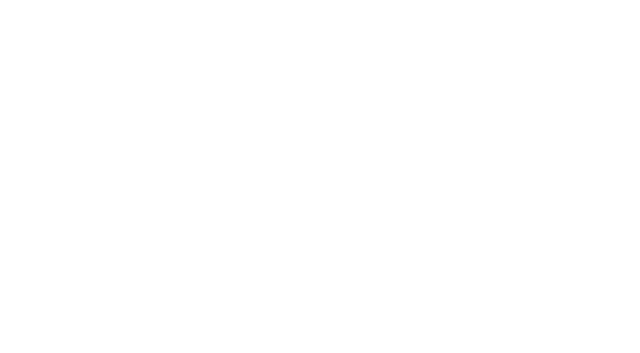
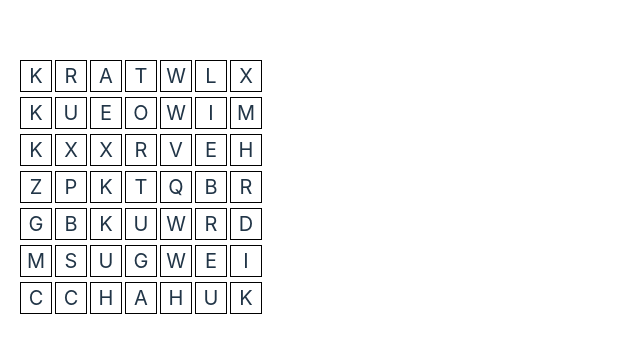
Before and after one commit to jcarroyos-teaching/libro-interactivo, a React (Vite) app in the folder liebre-tortuga/: page /fabula in a window 1280 px wide. Before the commit this address had no page. Shown: the part 213-566 px from the top of the page, without its empty margins (0-640 px from the left). Built offline with nearby package versions, Linux system fonts and the light colour scheme.

Commit message:
Add Fabula layout and integrate SopaDeLetras component; update routing and instructions

```diff
--- a/liebre-tortuga/package.json
+++ b/liebre-tortuga/package.json
@@ -7,7 +7,8 @@
     "dev": "vite",
     "build": "vite build",
     "lint": "eslint .",
-    "preview": "vite preview"
+    "preview": "vite preview",
+    "test": "jest"
   },
   "dependencies": {
     "react": "^18.3.1",
@@ -24,6 +25,7 @@
     "eslint-plugin-react-hooks": "^5.0.0",
     "eslint-plugin-react-refresh": "^0.4.14",
     "globals": "^15.11.0",
+    "jest": "^29.7.0",
     "vite": "^5.4.10"
   }
 }
--- a/liebre-tortuga/src/App.jsx
+++ b/liebre-tortuga/src/App.jsx
@@ -6,6 +6,7 @@ import Texto from './components/Texto';
 import Ilustracion from './components/Ilustracion';
 import Boton from './components/Boton';
 import Instrucciones from './pages/Instrucciones';
+import Fabula from './pages/Fabula';
 
 function App() {
   return (
@@ -23,6 +24,7 @@ function App() {
           }
         />
         <Route path="/instrucciones" element={<Instrucciones />} />
+        <Route path="/fabula" element={<Fabula />} />
 
       </Routes>
     </Router>
--- /dev/null
+++ b/liebre-tortuga/src/components/Sopadeletras.jsx
@@ -0,0 +1,92 @@
+import React from 'react';
+
+const getRandomPosition = (rows, cols, wordLength, isVertical) => {
+  const row = isVertical ? Math.floor(Math.random() * (rows - wordLength + 1)) : Math.floor(Math.random() * rows);
+  const col = isVertical ? Math.floor(Math.random() * cols) : Math.floor(Math.random() * (cols - wordLength + 1));
+  return { row, col };
+};
+
+const canPlaceWord = (grid, word, row, col, isVertical) => {
+  for (let i = 0; i < word.length; i++) {
+    const currentRow = isVertical ? row + i : row;
+    const currentCol = isVertical ? col : col + i;
+    if (grid[currentRow][currentCol] !== '' && grid[currentRow][currentCol] !== word[i]) {
+      return false;
+    }
+  }
+  return true;
+};
+
+const placeWord = (grid, word, row, col, isVertical) => {
+  for (let i = 0; i < word.length; i++) {
+    const currentRow = isVertical ? row + i : row;
+    const currentCol = isVertical ? col : col + i;
+    grid[currentRow][currentCol] = word[i];
+  }
+};
+
+const generateGrid = (rows, cols, word1, word2) => {
+  // Crear una grilla vacía
+  const grid = Array.from({ length: rows }, () => Array(cols).fill(''));
+
+  // Insertar la primera palabra en una posición aleatoria
+  let isVertical1 = Math.random() < 0.5;
+  let { row: row1, col: col1 } = getRandomPosition(rows, cols, word1.length, isVertical1);
+  while (!canPlaceWord(grid, word1, row1, col1, isVertical1)) {
+    isVertical1 = Math.random() < 0.5;
+    ({ row: row1, col: col1 } = getRandomPosition(rows, cols, word1.length, isVertical1));
+  }
+  placeWord(grid, word1, row1, col1, isVertical1);
+
+  // Insertar la segunda palabra en una posición aleatoria
+  let isVertical2 = Math.random() < 0.5;
+  let { row: row2, col: col2 } = getRandomPosition(rows, cols, word2.length, isVertical2);
+  while (!canPlaceWord(grid, word2, row2, col2, isVertical2) ||
+         (isVertical1 && isVertical2 && col1 === col2 && row2 >= row1 && row2 < row1 + word1.length) ||
+         (!isVertical1 && !isVertical2 && row1 === row2 && col2 >= col1 && col2 < col1 + word1.length) ||
+         (isVertical1 && !isVertical2 && col2 >= col1 && col2 < col1 + word1.length && row2 >= row1 && row2 < row1 + word1.length) ||
+         (!isVertical1 && isVertical2 && col1 >= col2 && col1 < col2 + word2.length && row1 >= row2 && row1 < row2 + word2.length)) {
+    isVertical2 = Math.random() < 0.5;
+    ({ row: row2, col: col2 } = getRandomPosition(rows, cols, word2.length, isVertical2));
+  }
+  placeWord(grid, word2, row2, col2, isVertical2);
+
+  // Rellenar el resto de la grilla con letras aleatorias
+  const letters = 'ABCDEFGHIJKLMNOPQRSTUVWXYZ';
+  for (let row = 0; row < rows; row++) {
+    for (let col = 0; col < cols; col++) {
+      if (grid[row][col] === '') {
+        grid[row][col] = letters[Math.floor(Math.random() * letters.length)];
+      }
+    }
+  }
+
+  return grid;
+};
+
+const SopaDeLetras = ({ word1, word2, rows = 7, cols = 7 }) => {
+  const grid = generateGrid(rows, cols, word1, word2);
+
+  return (
+    <div style={{ display: 'grid', gridTemplateColumns: `repeat(${cols}, 30px)`, gap: '5px' }}>
+      {grid.flat().map((letter, index) => (
+        <div
+          key={index}
+          style={{
+            width: '30px',
+            height: '30px',
+            display: 'flex',
+            alignItems: 'center',
+            justifyContent: 'center',
+            border: '1px solid #000',
+            fontSize: '20px',
+          }}
+        >
+          {letter}
+        </div>
+      ))}
+    </div>
+  );
+};
+
+export default SopaDeLetras;
--- /dev/null
+++ b/liebre-tortuga/src/layouts/Fabula.jsx
@@ -0,0 +1,12 @@
+// src/layouts/fabula.jsx
+import React from 'react';
+
+const Fabula = ({ children }) => {
+  return (
+    <div style={{ padding: '20px', textAlign: 'center' }}>
+      {children}
+    </div>
+  );
+};
+
+export default Fabula;
--- /dev/null
+++ b/liebre-tortuga/src/pages/Fabula.jsx
@@ -0,0 +1,14 @@
+
+import React from 'react';
+import Fabula from '../layouts/Fabula';
+import SopaDeLetras from '../components/Sopadeletras';
+
+const HolaMundo = () => {
+  return (
+    <Fabula>
+      <SopaDeLetras word1="LIEBRE" word2="TORTUGA" />
+    </Fabula>
+  );
+};
+
+export default HolaMundo;
--- a/liebre-tortuga/src/pages/Instrucciones.jsx
+++ b/liebre-tortuga/src/pages/Instrucciones.jsx
@@ -10,7 +10,7 @@ const Instrucciones = () => {
       <Texto content="Instrucciones" type="h1" />
       <Texto content="Aquí van las instrucciones para usar la aplicación." type="p" />
       <Texto content="Aquí van las instrucciones para usar la aplicación." type="p" />
-      <Boton text="A leer" color="green" route="/pagina-1" />
+      <Boton text="A leer" color="green" route="/fabula" />
 
     </Portada>
   );
```
Also changed, not shown: 2 other files (tests, documents, lock files or other folders).
